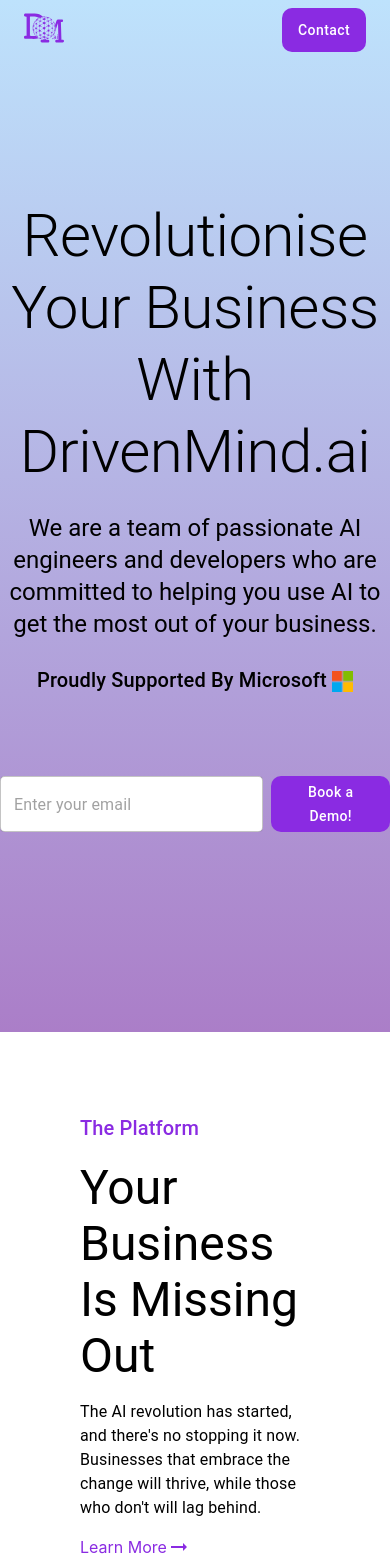
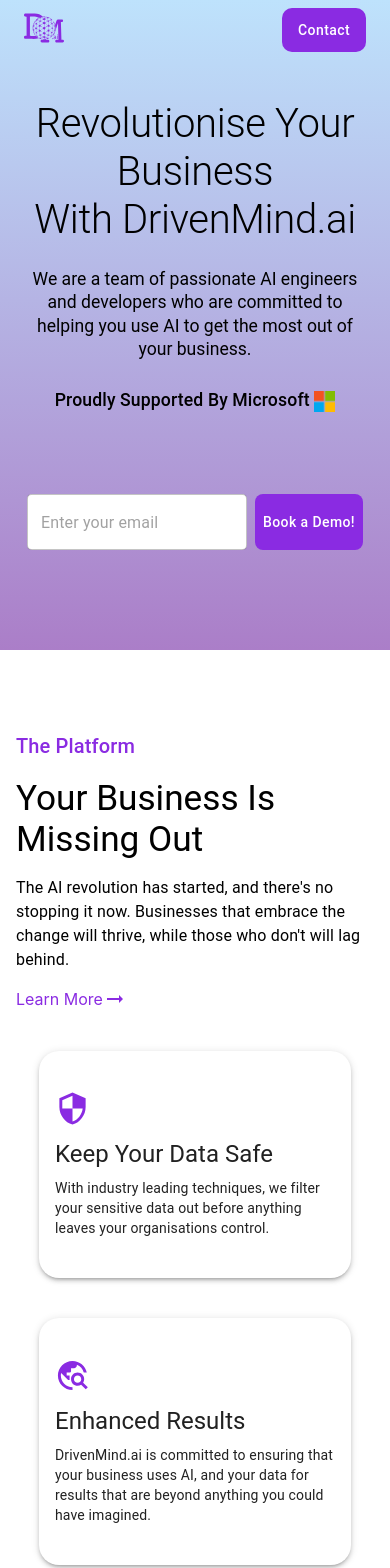
Before and after one commit to EvanCWoods/DrivenMind-Website, a React (Create React App) app: page / in a window 390 px wide. Shown: the top 1568 px of the page. Built offline with nearby package versions, Linux system fonts and the light colour scheme.

Commit message:
Mobile responsiveness

```diff
--- a/src/Components/FrequentlyAskedQuestions.tsx
+++ b/src/Components/FrequentlyAskedQuestions.tsx
@@ -1,13 +1,19 @@
-import { Box, Divider, Typography } from "@mui/material";
+import { Box, Divider, Typography, useMediaQuery } from "@mui/material";
 import faq from "../data/faq";
 
 const FrequentlyAskedQuestions = () => {
+	const isSmallScreen = useMediaQuery("(max-width: 760px)");
+
 	return (
-		<Box marginTop={10} paddingX={10}>
+		<Box marginTop={10} paddingX={isSmallScreen ? 2 : 10}>
 			<Typography variant="h6" sx={{ color: "#8A2BE2" }}>
 				Support
 			</Typography>
-			<Typography variant="h3" marginTop={2}>
+			<Typography
+				variant="h3"
+				marginTop={2}
+				fontSize={isSmallScreen ? "1.7rem" : "3rem"}
+			>
 				Frequently Asked Questions
 			</Typography>
 			<Typography variant="body1" marginTop={2} marginBottom={10}>
@@ -18,10 +24,18 @@
 				<Box>
 					<Divider />
 					<Box paddingY={3} display="flex" width="100%">
-						<Typography variant="body1" width="40%" marginRight="10%">
+						<Typography
+							variant="body1"
+							width={isSmallScreen ? "40%" : "40%"}
+							marginRight={isSmallScreen ? "0%" : "10%"}
+						>
 							{item.question}
 						</Typography>
-						<Typography variant="body1" width="40%" marginLeft="10%">
+						<Typography
+							variant="body1"
+							width={isSmallScreen ? "50%" : "40%"}
+							marginLeft="10%"
+						>
 							{item.answer}
 						</Typography>
 					</Box>
--- a/src/Components/Landing.tsx
+++ b/src/Components/Landing.tsx
@@ -1,8 +1,15 @@
-import { Box, Button, TextField, Typography } from "@mui/material";
+import {
+	Box,
+	Button,
+	TextField,
+	Typography,
+	useMediaQuery,
+} from "@mui/material";
 import LandingImage from "../assets/landing-background.svg";
 import MicrosoftLogo from "../assets/Microsoft_logo.png";
 
 const Landing = () => {
+	const isSmallScreen = useMediaQuery("(max-width: 760px)");
 	return (
 		<Box
 			sx={{
@@ -13,7 +20,7 @@
 				width: "100%",
 				height: "auto",
 				marginTop: "-60px",
-				paddingY: "200px",
+				paddingY: isSmallScreen ? "100px" : "200px",
 				display: "flex",
 				justifyContent: "center",
 				alignItems: "center",
@@ -21,10 +28,20 @@
 		>
 			{/* Text */}
 			<Box display="flex" justifyContent="center" flexWrap="wrap">
-				<Typography variant="h2" width="100%" textAlign="center">
+				<Typography
+					variant="h2"
+					width="100%"
+					textAlign="center"
+					fontSize={isSmallScreen ? "2.5rem" : "4rem"}
+				>
 					Revolutionise Your Business
 				</Typography>
-				<Typography variant="h2" width="100%" textAlign="center">
+				<Typography
+					variant="h2"
+					width="100%"
+					textAlign="center"
+					fontSize={isSmallScreen ? "2.5rem" : "4rem"}
+				>
 					With DrivenMind.ai
 				</Typography>
 				<Typography
@@ -32,12 +49,20 @@
 					width="100%"
 					textAlign="center"
 					marginTop={3}
+					paddingX={3}
 					maxWidth="900px"
+					fontSize={isSmallScreen ? "1.1rem" : "1.5rem"}
 				>
 					We are a team of passionate AI engineers and developers who are
 					committed to helping you use AI to get the most out of your business.
 				</Typography>
-				<Typography variant="h6" width="100%" textAlign="center" marginTop={3}>
+				<Typography
+					variant="h6"
+					width="100%"
+					textAlign="center"
+					marginTop={3}
+					fontSize={isSmallScreen ? "1.1rem" : "1.5rem"}
+				>
 					Proudly Supported By Microsoft{" "}
 					<img
 						src={MicrosoftLogo}
@@ -56,17 +81,17 @@
 								},
 							},
 							background: "white",
-							width: "280px",
+							width: isSmallScreen ? "220px" : "280px", // Conditional size based on isSmallScreen
 							borderRadius: "5px",
 						}}
 					/>
 					<Button
 						sx={{
-							borderRadius: "10px",
+							borderRadius: isSmallScreen ? "8px" : "10px", // Conditional size based on isSmallScreen
 							background: "#8A2BE2",
 							color: "white",
 							paddingY: 0,
-							paddingX: 2,
+							paddingX: isSmallScreen ? 1 : 2, // Conditional padding based on isSmallScreen
 							marginLeft: 1,
 							textTransform: "none",
 							"&:hover": {
--- a/src/Components/Platform.tsx
+++ b/src/Components/Platform.tsx
@@ -6,11 +6,17 @@
 	const isSmallScreen = useMediaQuery("(max-width: 760px)");
 	return (
 		<Box>
-			{/* <Typography variant="h4" gutterBottom>
+			<Typography
+				variant="h3"
+				gutterBottom
+				fontSize={isSmallScreen ? "2rem" : "3rem"}
+				marginTop={5}
+				textAlign="center"
+			>
 				The DrivenMind Platform
 			</Typography>
 
-			<Typography variant="body1" paragraph>
+			{/* <Typography variant="body1" paragraph>
 				The AI revolution isn't just a trend or a buzzword - it's a fundamental
 				shift in the way businesses operate, analyze data, and serve their
 				customers. ... // You can continue to add the other points here...
@@ -20,11 +26,14 @@
 					item
 					md={12}
 					lg={6}
-					paddingRight={20}
-					paddingLeft={10}
+					paddingX={isSmallScreen ? 2 : 10}
 					marginTop={5}
 				>
-					<Typography variant="h4" gutterBottom>
+					<Typography
+						variant="h4"
+						gutterBottom
+						fontSize={isSmallScreen ? "1.7rem" : "2rem"}
+					>
 						Keep Your Data Safe
 					</Typography>
 					<Typography variant="body1" paragraph>
@@ -47,7 +56,7 @@
 						alt="data security"
 						style={{
 							width: "400px",
-							display: isSmallScreen ? "block" : "none",
+							display: !isSmallScreen ? "block" : "none",
 						}}
 					/>
 				</Grid>
@@ -58,7 +67,7 @@
 						alt="data security"
 						style={{
 							width: "400px",
-							display: isSmallScreen ? "block" : "none",
+							display: !isSmallScreen ? "block" : "none",
 						}}
 					/>
 				</Grid>
@@ -66,11 +75,14 @@
 					item
 					md={12}
 					lg={6}
-					paddingLeft={20}
-					paddingRight={10}
+					paddingX={isSmallScreen ? 2 : 10}
 					marginTop={5}
 				>
-					<Typography variant="h4" gutterBottom>
+					<Typography
+						variant="h4"
+						gutterBottom
+						fontSize={isSmallScreen ? "1.7rem" : "2rem"}
+					>
 						Enhanced Results
 					</Typography>
 					<Typography variant="body1" paragraph>
@@ -92,11 +104,14 @@
 					item
 					md={12}
 					lg={6}
-					paddingRight={20}
-					paddingLeft={10}
+					paddingX={isSmallScreen ? 2 : 10}
 					marginTop={5}
 				>
-					<Typography variant="h4" gutterBottom>
+					<Typography
+						variant="h4"
+						gutterBottom
+						fontSize={isSmallScreen ? "1.7rem" : "2rem"}
+					>
 						Easy to Use
 					</Typography>
 					<Typography variant="body1" paragraph>
@@ -119,7 +134,7 @@
 						alt="data security"
 						style={{
 							width: "400px",
-							display: isSmallScreen ? "block" : "none",
+							display: !isSmallScreen ? "block" : "none",
 						}}
 					/>
 				</Grid>
--- a/src/Components/contact/sections/ContactForm.tsx
+++ b/src/Components/contact/sections/ContactForm.tsx
@@ -1,5 +1,13 @@
 import React from "react";
-import { Box, Typography, TextField, Button, Grid, Paper } from "@mui/material";
+import {
+	Box,
+	Typography,
+	TextField,
+	Button,
+	Grid,
+	Paper,
+	useMediaQuery,
+} from "@mui/material";
 import useContactForm from "../../../hooks/useContactForm"; // Importing custom hook
 
 /**
@@ -9,11 +17,16 @@
  */
 const ContactForm: React.FC = () => {
 	const formik = useContactForm();
+	const isSmallScreen = useMediaQuery("(max-width: 760px)");
 
 	return (
 		<Paper
 			elevation={3}
-			sx={{ borderRadius: "15px", padding: 3, maxWidth: "420px" }}
+			sx={{
+				borderRadius: "15px",
+				padding: 3,
+				width: isSmallScreen ? "100%" : "420px",
+			}}
 		>
 			<Typography variant="h4" paddingY={3} textAlign="center">
 				Get In Touch
--- a/src/Components/contact/sections/ContactInformation.tsx
+++ b/src/Components/contact/sections/ContactInformation.tsx
@@ -1,5 +1,5 @@
 import React from "react";
-import { Box, Typography } from "@mui/material";
+import { Box, Typography, useMediaQuery } from "@mui/material";
 // import Point from "../../../assets/WhatWeDoAssets/WhatWeDoPoint.svg";
 
 const benefits = [
@@ -14,14 +14,27 @@
  *
  * @returns JSX (React elements) that will be rendered by the React application. It renders a section with a title and a list of benefits.
  */
-const BenefitSection: React.FC = () => (
-	<Box display="flex" flexDirection="column" mt={4} mb={8} ml={15}>
-		<Typography variant="h2">Learn More About DrivenMind.ai</Typography>
+const BenefitSection: React.FC = () => {
+	const isSmallScreen = useMediaQuery("(max-width: 760px)");
+	return (
+		<Box
+			display="flex"
+			flexDirection="column"
+			mt={4}
+			mb={8}
+			marginLeft={isSmallScreen ? 0 : 5}
+		>
+			<Typography variant="h2" fontSize={isSmallScreen ? "2.5rem" : "4rem"}>
+				Learn More About DrivenMind.ai
+			</Typography>
 			<Box mt={4}>
 				{benefits.map((benefit, index) => (
-				<Box display="flex" alignItems="center" mt={6} width="500px">
+					<Box display="flex" alignItems="center" mt={isSmallScreen ? 2 : 5}>
 						{/* <img src={Point} alt="point" style={{ height: "20px" }} /> */}
-					<Typography variant="h5" sx={{ ml: 2, fontSize: "1.8em" }}>
+						<Typography
+							variant="h5"
+							sx={{ ml: 2, fontSize: isSmallScreen ? "1.2rem" : "1.5rem" }}
+						>
 							{benefit}
 						</Typography>
 					</Box>
@@ -29,5 +42,5 @@
 			</Box>
 		</Box>
 	);
-
+};
 export default BenefitSection;
--- a/src/Components/overview/FeatureBox.tsx
+++ b/src/Components/overview/FeatureBox.tsx
@@ -1,4 +1,4 @@
-import { Paper, Typography } from "@mui/material";
+import { Paper, Typography, useMediaQuery } from "@mui/material";
 import React from "react";
 
 interface IFeatureBoxProps {
@@ -7,6 +7,8 @@
 	content: string;
 }
 const FeatureBox: React.FC<IFeatureBoxProps> = ({ icon, title, content }) => {
+	const isSmallScreen = useMediaQuery("(max-width: 760px)");
+
 	return (
 		<Paper
 			elevation={3}
@@ -16,7 +18,7 @@
 				width: "280px",
 				borderRadius: 5,
 				marginTop: 5,
-				marginX: 5,
+				marginX: isSmallScreen ? 0 : 5,
 			}}
 		>
 			{/* Icon */}
--- a/src/Components/overview/PlatformOverview.tsx
+++ b/src/Components/overview/PlatformOverview.tsx
@@ -1,16 +1,22 @@
-import { Grid, Typography } from "@mui/material";
+import { Grid, Typography, useMediaQuery } from "@mui/material";
 import features from "../../data/platform";
 import FeatureBox from "./FeatureBox";
 import { Link } from "react-router-dom";
 import ArrowRightAltIcon from "@mui/icons-material/ArrowRightAlt";
 const PlatformOverview = () => {
+	const isSmallScreen = useMediaQuery("(max-width: 760px)");
+
 	return (
-		<Grid container marginTop={5} paddingX={10}>
+		<Grid container marginTop={5} paddingX={isSmallScreen ? 2 : 10}>
 			<Grid item xs={12} md={4} marginTop={5}>
 				<Typography variant="h6" sx={{ color: "#8A2BE2" }}>
 					The Platform
 				</Typography>
-				<Typography variant="h3" marginTop={2}>
+				<Typography
+					variant="h3"
+					marginTop={2}
+					fontSize={isSmallScreen ? "2.2rem" : "3rem"}
+				>
 					Your Business Is Missing Out
 				</Typography>
 				<Typography variant="body1" marginTop={2}>
--- a/src/Components/overview/TrainingOverview.tsx
+++ b/src/Components/overview/TrainingOverview.tsx
@@ -1,16 +1,22 @@
-import { Grid, Typography } from "@mui/material";
+import { Grid, Typography, useMediaQuery } from "@mui/material";
 import features from "../../data/training";
 import FeatureBox from "./FeatureBox";
 import { Link } from "react-router-dom";
 import ArrowRightAltIcon from "@mui/icons-material/ArrowRightAlt";
 const TrainingOverview = () => {
+	const isSmallScreen = useMediaQuery("(max-width: 760px)");
+
 	return (
-		<Grid container marginTop={5} paddingX={10}>
+		<Grid container marginTop={5} paddingX={isSmallScreen ? 2 : 10}>
 			<Grid item xs={12} marginTop={5}>
 				<Typography variant="h6" sx={{ color: "#8A2BE2" }}>
 					AI Training
 				</Typography>
-				<Typography variant="h3" marginTop={2}>
+				<Typography
+					variant="h3"
+					marginTop={2}
+					fontSize={isSmallScreen ? "2.2rem" : "3rem"}
+				>
 					Begin Surpassing Your Competition
 				</Typography>
 				<Typography variant="body1" marginTop={2}>
```
Also changed, not shown: src/Components/AITraining.tsx (+29 -19 lines). Lines whose indentation alone changed are shown as unchanged.
